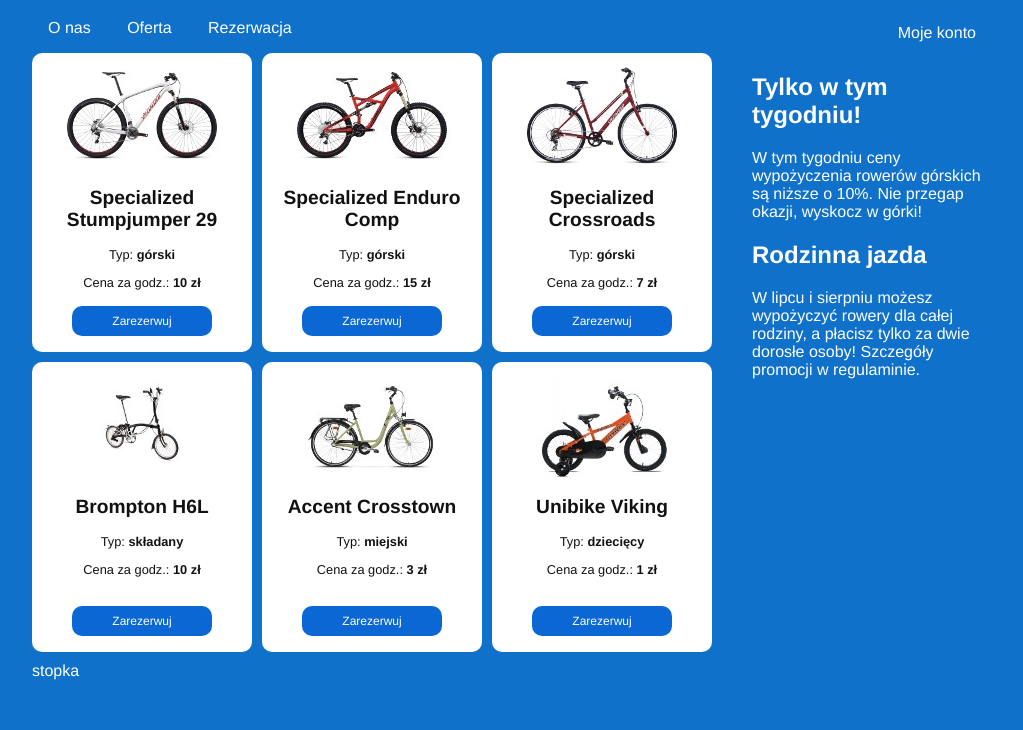
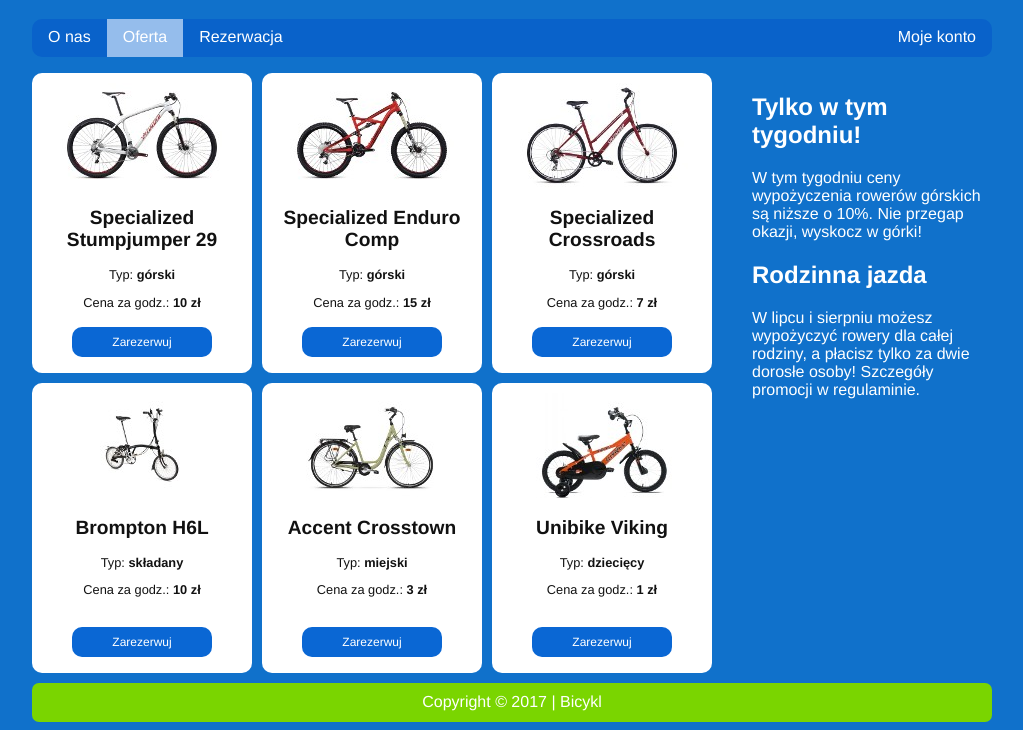
Before and after one commit to kbasta/us_amiw_project, a plain HTML site: page index.html in a window 1280 px wide. Shown: the part 137-867 px from the top of the page, without its empty margins (128-1151 px from the left). Before the commit the page ends 825 px from the top, so only its background shows below. Drawn offline with Linux system fonts and the light colour scheme.

Commit message:
Usprawienie wyglądu menu oraz stopki

```diff
--- a/index.html
+++ b/index.html
@@ -16,24 +16,23 @@
                 <a href='tel:+48987987987'>987 987 987</a> <br />
                 <a href='mailto:info@bicykl.com'>info@bicykl.com</a>
             </section>
-            <nav class='clear'>
+            <nav class='clear' >
                 <ul>
                     <li>
-                        O nas
+                        <a href='#'>O nas</a>
                     </li>
                     <li>
-                        Oferta
+                        <a href='#' class='active'>Oferta</a>
                     </li>
                     <li>
-                        Rezerwacja
+                        <a href='#'>Rezerwacja</a>
                     </li>
                     <li>
-                        Moje konto
+                        <a href='#'>Moje konto</a>
                     </li>
                 </ul>
             </nav>
         </header>
-
 
         <div id="content">
             <section id="mainContent" class='primary' role='main'>
@@ -98,7 +97,7 @@
         </div>
 
         <footer class='clear'>
-            stopka
+            <span>Copyright &copy; 2017 | Bicykl</span>
         </footer>
     </div>
 </body>
--- a/style/style.css
+++ b/style/style.css
@@ -20,15 +20,39 @@
 nav ul{
    list-style: none;
    padding: 0;
+   background-color: #0962ca;
+   border-radius: 10px;
+   min-height: 2.4em;
 }
 
 nav ul li{
     display: inline;
-    padding: 5px 1em;
 }
 
 nav ul li:last-child{
     float: right;
+}
+
+nav ul li a{
+    display: block;
+    float: left;
+    height: 1.2em;
+    padding: 0.6em 1em;
+    margin: 0;
+    color: #fff;
+    text-decoration: none;
+}
+
+nav ul li a:hover, a.active{
+    background-color: #95bdec;
+}
+
+nav ul li:first-child a:hover, nav ul li:first-child a:active{
+    border-radius: 10px 0 0 10px;
+}
+
+nav ul li:last-child a:hover, nav ul li:last-child a:active{
+    border-radius: 0 10px 10px 0;
 }
 
 .primary{
@@ -37,6 +61,9 @@
 
 .secondary{
     width: 240px;
+}
+
+.bar{
 }
 
 .clear{
@@ -77,3 +104,16 @@
     text-decoration: none;
     padding: 8px 10px;
 }
+
+footer{
+   background-color: #7ad500;
+   border-radius: 7px;
+   min-height: 2.4em;
+   line-height: 2.4em;
+   text-align: center;
+}
+
+footer span{
+    display: inline-block;
+    vertical-align: middle;
+}
```
